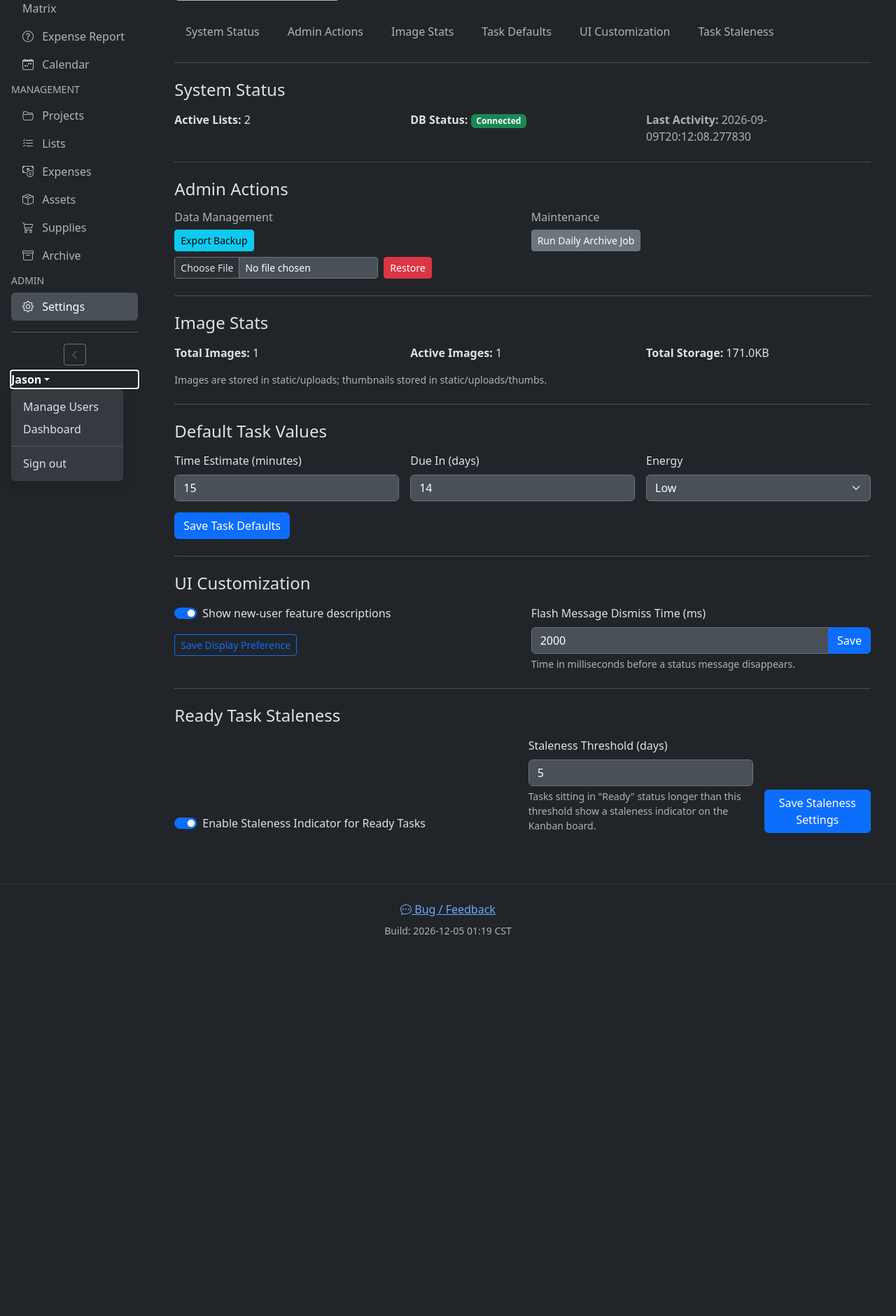
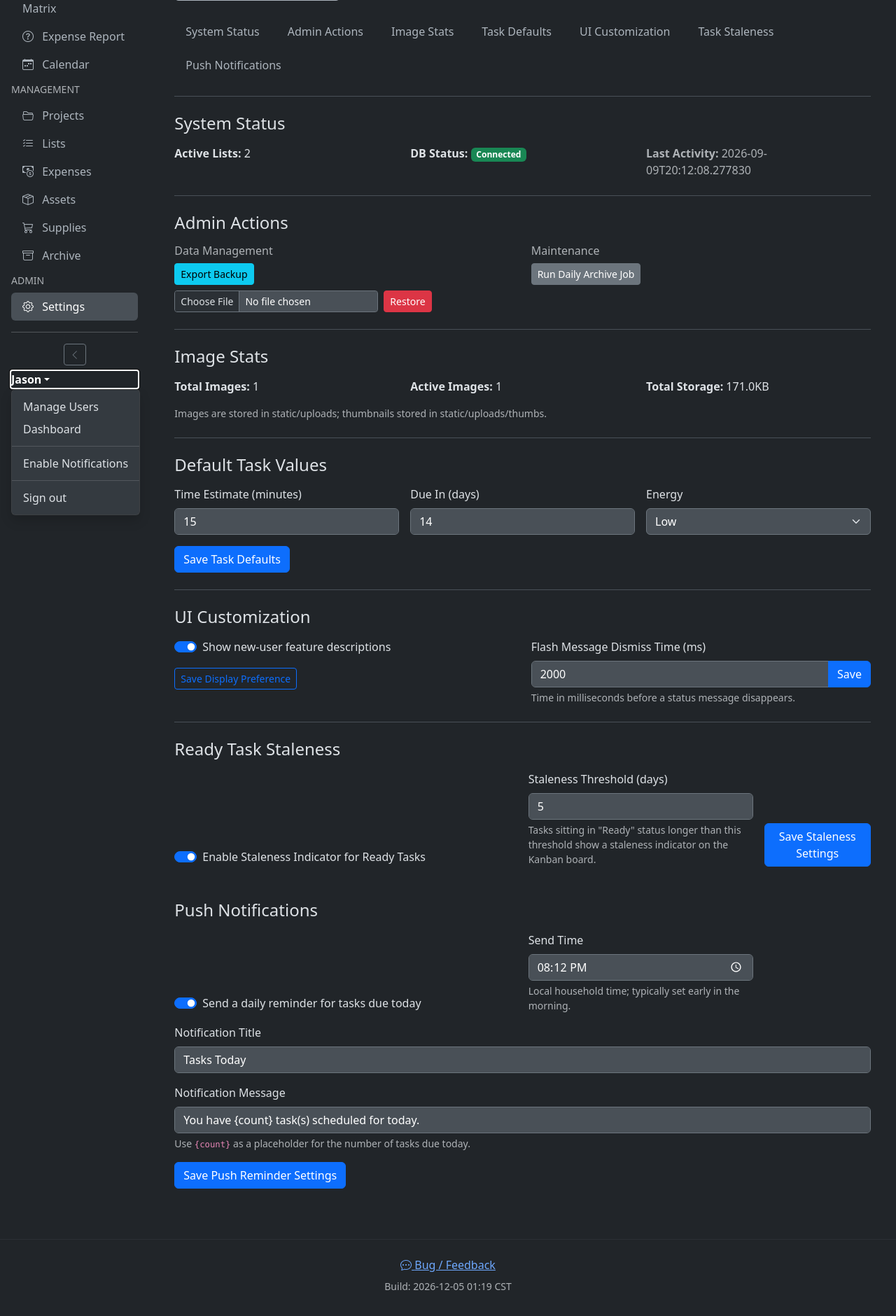
Before and after one commit to jasonbartholme/gtd-household, a Flask app: page /admin in a window 1280 px wide, after a click that opens the changed part. Shown: the part 572-2452 px from the top of the page at 70% size. Before the commit the page ends 1907 px from the top, so only its background shows below. Run offline with Flask 3, Linux system fonts and the light colour scheme.

Commit message:
added push notifications for alerts

```diff
--- a/app.py
+++ b/app.py
@@ -2,7 +2,7 @@ import calendar
 import os
 import json
 from datetime import datetime, date, timedelta
-from flask import Flask, request, redirect, url_for, session, flash, render_template, jsonify
+from flask import Flask, request, redirect, url_for, session, flash, render_template, jsonify, send_from_directory
 from flask_apscheduler import APScheduler
 from flask_sqlalchemy import SQLAlchemy
 from werkzeug.utils import secure_filename
@@ -10,6 +10,10 @@ from uuid import uuid4
 import re
 from PIL import Image
 from zoneinfo import ZoneInfo
+from dotenv import load_dotenv
+from pywebpush import webpush, WebPushException
+
+load_dotenv()
 
 # ==========================================
 # 1. APP CONFIGURATION
@@ -22,9 +26,12 @@ basedir = os.path.abspath(os.path.dirname(__file__))
 app.config['SQLALCHEMY_DATABASE_URI'] = 'sqlite:///' + os.path.join(basedir, 'app.db')
 app.config['SECRET_KEY'] = 'a-new-super-secret-key-that-is-different'
 app.config['SQLALCHEMY_TRACK_MODIFICATIONS'] = False
-app.config['UPLOAD_FOLDER'] = os.path.join('static', 'uploads')
+app.config['UPLOAD_FOLDER'] = os.path.join(basedir, 'static', 'uploads') # Must be absolute so it matches Flask's static_folder regardless of process cwd (e.g. PythonAnywhere WSGI)
 app.config['BACKUP_FOLDER'] = os.path.join(os.path.dirname(__file__), 'backups')
 app.config['MAX_CONTENT_LENGTH'] = 16 * 1024 * 1024 # 16MB max upload size
+app.config['VAPID_PUBLIC_KEY'] = os.environ.get('VAPID_PUBLIC_KEY')
+app.config['VAPID_PRIVATE_KEY'] = os.environ.get('VAPID_PRIVATE_KEY')
+app.config['VAPID_CLAIM_EMAIL'] = os.environ.get('VAPID_CLAIM_EMAIL', 'mailto:admin@example.com')
 
 db = SQLAlchemy(app)
 scheduler = APScheduler()
@@ -77,8 +84,94 @@ def daily_backup_job():
         except Exception as e:
             print(f"Error creating backup file: {e}")
 
-
-
+def send_push_to_user(user_id, title, body, url='/'):
+    """Sends a web push notification to every device the given user has subscribed on."""
+    if not app.config.get('VAPID_PRIVATE_KEY'):
+        print("Push not sent: VAPID keys are not configured.")
+        return
+    subscriptions = PushSubscription.query.filter_by(user_id=user_id).all()
+    payload = json.dumps({'title': title, 'body': body, 'url': url})
+    for sub in subscriptions:
+        try:
+            webpush(
+                subscription_info={
+                    'endpoint': sub.endpoint,
+                    'keys': {'p256dh': sub.p256dh, 'auth': sub.auth}
+                },
+                data=payload,
+                vapid_private_key=app.config['VAPID_PRIVATE_KEY'],
+                vapid_claims={'sub': app.config['VAPID_CLAIM_EMAIL']}
+            )
+        except WebPushException as ex:
+            status_code = ex.response.status_code if ex.response is not None else None
+            if status_code in (404, 410):
+                # Subscription is gone (unsubscribed/expired) — remove it.
+                db.session.delete(sub)
+                db.session.commit()
+            else:
+                print(f"Push failed for user {user_id}: {ex}")
+
+PUSH_REMINDER_DEFAULTS = {
+    'push_reminder_enabled': 'true',
+    'push_reminder_time': '07:00',
+    'push_reminder_title': 'Tasks Today',
+    'push_reminder_body': 'You have {count} task(s) scheduled for today.'
+}
+
+def get_push_reminder_settings():
+    """Reads the configurable daily task-reminder push settings, falling back to defaults."""
+    result = {}
+    for key, default in PUSH_REMINDER_DEFAULTS.items():
+        setting = db.session.get(Setting, key)
+        result[key] = setting.value if setting and setting.value else default
+    result['push_reminder_enabled'] = result['push_reminder_enabled'] == 'true'
+    return result
+
+def push_due_reminders_job():
+    """Sends each user with tasks due today a push notification, once per day at the configured time."""
+    with app.app_context():
+        settings = get_push_reminder_settings()
+        if not settings['push_reminder_enabled']:
+            return
+
+        now = get_local_now()
+        try:
+            reminder_hour, reminder_minute = (int(part) for part in settings['push_reminder_time'].split(':'))
+        except (ValueError, AttributeError):
+            reminder_hour, reminder_minute = 7, 0
+        if now.hour != reminder_hour or now.minute != reminder_minute:
+            return
+
+        today_str = now.date().isoformat()
+        last_sent_setting = db.session.get(Setting, 'push_reminder_last_sent_date')
+        if last_sent_setting and last_sent_setting.value == today_str:
+            return
+
+        today_start = datetime(now.year, now.month, now.day)
+        tomorrow_start = today_start + timedelta(days=1)
+        due_today_tasks = ActionItem.query.filter(
+            ActionItem.status.notin_(['done', 'archived']),
+            ActionItem.is_deleted == False,
+            ActionItem.due_date >= today_start,
+            ActionItem.due_date < tomorrow_start,
+            ActionItem.owner_user_id != None
+        ).all()
+
+        counts_by_owner = {}
+        for task in due_today_tasks:
+            counts_by_owner[task.owner_user_id] = counts_by_owner.get(task.owner_user_id, 0) + 1
+
+        for owner_id, count in counts_by_owner.items():
+            try:
+                body = settings['push_reminder_body'].format(count=count)
+            except (KeyError, IndexError):
+                body = f"You have {count} task(s) scheduled for today."
+            send_push_to_user(owner_id, settings['push_reminder_title'], body, url='/kanban')
+
+        last_sent_setting = last_sent_setting or Setting(key='push_reminder_last_sent_date')
+        last_sent_setting.value = today_str
+        db.session.add(last_sent_setting)
+        db.session.commit()
 
 PER_PAGE = 10 # Constant for pagination
 
@@ -360,6 +453,16 @@ class ListItem(db.Model):
     is_deleted = db.Column(db.Boolean, default=False)
     deleted_at = db.Column(db.DateTime, nullable=True)
     created_at = db.Column(db.DateTime, default=get_local_now)
+
+class PushSubscription(db.Model):
+    id = db.Column(db.Integer, primary_key=True)
+    user_id = db.Column(db.Integer, db.ForeignKey('user.id'), nullable=False)
+    endpoint = db.Column(db.Text, nullable=False, unique=True)
+    p256dh = db.Column(db.String(255), nullable=False)
+    auth = db.Column(db.String(255), nullable=False)
+    created_at = db.Column(db.DateTime, default=get_local_now)
+
+    user = db.relationship('User', backref=db.backref('push_subscriptions', cascade='all, delete-orphan'))
 
 class Setting(db.Model):
     key = db.Column(db.String(50), primary_key=True)
@@ -574,7 +677,8 @@ def inject_global_data():
         ready_staleness_enabled=ready_staleness_enabled,
         ready_staleness_days=ready_staleness_days,
         page_intro=page_intro,
-        build_timestamp=BUILD_TIMESTAMP
+        build_timestamp=BUILD_TIMESTAMP,
+        vapid_public_key=app.config.get('VAPID_PUBLIC_KEY')
     )
 first_run = True
 
@@ -644,6 +748,54 @@ def logout():
     session.clear()
     flash('You have been successfully logged out.', 'info')
     return redirect(url_for('kanban'))
+
+@app.route('/sw.js')
+def service_worker():
+    """Serves the service worker from the root so its scope covers the whole site."""
+    response = send_from_directory(basedir, 'sw.js')
+    response.headers['Service-Worker-Allowed'] = '/'
+    return response
+
+@app.route('/push/subscribe', methods=['POST'])
+def push_subscribe():
+    user_id = session.get('user_id')
+    if not user_id:
+        return jsonify({'error': 'Not logged in'}), 401
+    data = request.get_json(silent=True) or {}
+    endpoint = data.get('endpoint')
+    keys = data.get('keys') or {}
+    if not endpoint or not keys.get('p256dh') or not keys.get('auth'):
+        return jsonify({'error': 'Invalid subscription payload'}), 400
+
+    sub = PushSubscription.query.filter_by(endpoint=endpoint).first()
+    if not sub:
+        sub = PushSubscription(endpoint=endpoint)
+    sub.user_id = user_id
+    sub.p256dh = keys['p256dh']
+    sub.auth = keys['auth']
+    db.session.add(sub)
+    db.session.commit()
+    return jsonify({'status': 'subscribed'})
+
+@app.route('/push/unsubscribe', methods=['POST'])
+def push_unsubscribe():
+    user_id = session.get('user_id')
+    if not user_id:
+        return jsonify({'error': 'Not logged in'}), 401
+    data = request.get_json(silent=True) or {}
+    endpoint = data.get('endpoint')
+    if endpoint:
+        PushSubscription.query.filter_by(endpoint=endpoint, user_id=user_id).delete()
+        db.session.commit()
+    return jsonify({'status': 'unsubscribed'})
+
+@app.route('/push/test', methods=['POST'])
+def push_test():
+    user_id = session.get('user_id')
+    if not user_id:
+        return jsonify({'error': 'Not logged in'}), 401
+    send_push_to_user(user_id, 'Test Notification', 'Push notifications are working!', url='/')
+    return jsonify({'status': 'sent'})
 
 def run_migrations():
     """One-time or idempotent migrations to run on startup."""
@@ -1442,6 +1594,12 @@ def add_action():
 
     db.session.add(action)
     db.session.commit()
+
+    acting_user_id = session.get('user_id')
+    for collaborator in action.collaborators:
+        if collaborator.id != acting_user_id:
+            send_push_to_user(collaborator.id, 'New task assigned', action.title, url=f"/action/{action.id}/edit")
+
     flash(f"New task '{action.title}' created!", "success")
     return redirect(request.referrer or url_for('kanban'))
 
@@ -1491,6 +1649,7 @@ def add_action_bulk():
 def edit_action(id):
     action = db.session.get(ActionItem, id)
     if request.method == 'POST':
+        previous_collaborator_ids = {c.id for c in action.collaborators}
         action.title = request.form.get('title')
         action.item_type = request.form.get('item_type')
         action.complexity_fib = int(request.form.get('complexity_fib'))
@@ -1574,6 +1733,13 @@ def edit_action(id):
 
         db.session.commit()
         log_activity(session.get('user_id'), 'edit_action', f"Updated: {action.title}")
+
+        acting_user_id = session.get('user_id')
+        newly_added_ids = {c.id for c in action.collaborators} - previous_collaborator_ids
+        for collaborator_id in newly_added_ids:
+            if collaborator_id != acting_user_id:
+                send_push_to_user(collaborator_id, 'New task assigned', action.title, url=f"/action/{action.id}/edit")
+
         flash("Action updated.", "success")
         return redirect(url_for('kanban'))
 
@@ -1803,6 +1969,29 @@ def settings_view():
             db.session.commit()
             flash('Default task values updated.', 'success')
             return redirect(url_for('settings_view'))
+        if form_name == 'push_reminder_settings':
+            time_str = request.form.get('push_reminder_time', '07:00')
+            try:
+                hour, minute = (int(part) for part in time_str.split(':'))
+                if not (0 <= hour <= 23 and 0 <= minute <= 59):
+                    raise ValueError
+            except (ValueError, AttributeError):
+                flash('Enter a valid reminder time.', 'danger')
+                return redirect(url_for('settings_view'))
+
+            values = {
+                'push_reminder_enabled': 'true' if 'push_reminder_enabled' in request.form else 'false',
+                'push_reminder_time': f"{hour:02d}:{minute:02d}",
+                'push_reminder_title': (request.form.get('push_reminder_title') or '').strip() or PUSH_REMINDER_DEFAULTS['push_reminder_title'],
+                'push_reminder_body': (request.form.get('push_reminder_body') or '').strip() or PUSH_REMINDER_DEFAULTS['push_reminder_body']
+            }
+            for key, value in values.items():
+                setting = db.session.get(Setting, key) or Setting(key=key)
+                setting.value = value
+                db.session.add(setting)
+            db.session.commit()
+            flash('Push reminder settings updated.', 'success')
+            return redirect(url_for('settings_view'))
 
     # Data for System Stats
     active_lists_count = 0
@@ -1923,7 +2112,8 @@ def settings_view():
                            active_images=active_images,
                            total_storage_bytes=total_storage_bytes,
                            total_storage=total_storage,
-                           overview=overview)
+                           overview=overview,
+                           push_reminder=get_push_reminder_settings())
 
 @app.route('/leaderboard')
 def leaderboard():
@@ -2898,5 +3088,6 @@ if __name__ == '__main__':
     scheduler.init_app(app)
     # Add the new daily backup job to the scheduler
     scheduler.add_job(id='DailyBackupJob', func=daily_backup_job, trigger='cron', hour=2) # Runs at 2 AM
+    scheduler.add_job(id='PushDueRemindersJob', func=push_due_reminders_job, trigger='cron', minute='*') # Checked every minute; actual send time is configurable in Settings
     scheduler.start()
     app.run(host='0.0.0.0', port=5000, debug=True)
--- a/requirements.txt
+++ b/requirements.txt
@@ -4,3 +4,5 @@ Werkzeug==3.0.1
 Flask-APScheduler==1.12.4
 python-dotenv==0.20.0
 Pillow==10.4.0
+cryptography<43
+pywebpush==2.1.2
--- /dev/null
+++ b/static/js/push.js
@@ -0,0 +1,98 @@
+(function () {
+    function urlBase64ToUint8Array(base64String) {
+        const padding = '='.repeat((4 - base64String.length % 4) % 4);
+        const base64 = (base64String + padding).replace(/-/g, '+').replace(/_/g, '/');
+        const rawData = window.atob(base64);
+        const outputArray = new Uint8Array(rawData.length);
+        for (let i = 0; i < rawData.length; ++i) {
+            outputArray[i] = rawData.charCodeAt(i);
+        }
+        return outputArray;
+    }
+
+    const toggleLinks = document.querySelectorAll('.js-push-toggle-link');
+    const testLinks = document.querySelectorAll('.js-push-test-link');
+    const vapidPublicKey = document.querySelector('meta[name="vapid-public-key"]')?.content;
+
+    if (!toggleLinks.length || !('serviceWorker' in navigator) || !('PushManager' in window) || !vapidPublicKey) {
+        toggleLinks.forEach(function (el) { el.closest('li')?.remove(); });
+        testLinks.forEach(function (el) { el.closest('li')?.remove(); });
+        return;
+    }
+
+    function setUiState(isSubscribed) {
+        toggleLinks.forEach(function (el) {
+            el.textContent = isSubscribed ? 'Disable Notifications' : 'Enable Notifications';
+        });
+        testLinks.forEach(function (el) {
+            el.classList.toggle('d-none', !isSubscribed);
+        });
+    }
+
+    async function getRegistration() {
+        return navigator.serviceWorker.register('/sw.js');
+    }
+
+    async function subscribeToPush() {
+        const permission = await Notification.requestPermission();
+        if (permission !== 'granted') {
+            alert('Notification permission was not granted.');
+            return;
+        }
+        const registration = await getRegistration();
+        const subscription = await registration.pushManager.subscribe({
+            userVisibleOnly: true,
+            applicationServerKey: urlBase64ToUint8Array(vapidPublicKey)
+        });
+        await fetch('/push/subscribe', {
+            method: 'POST',
+            headers: { 'Content-Type': 'application/json' },
+            body: JSON.stringify(subscription.toJSON())
+        });
+        setUiState(true);
+    }
+
+    async function unsubscribeFromPush() {
+        const registration = await getRegistration();
+        const subscription = await registration.pushManager.getSubscription();
+        if (subscription) {
+            await fetch('/push/unsubscribe', {
+                method: 'POST',
+                headers: { 'Content-Type': 'application/json' },
+                body: JSON.stringify({ endpoint: subscription.endpoint })
+            });
+            await subscription.unsubscribe();
+        }
+        setUiState(false);
+    }
+
+    toggleLinks.forEach(function (link) {
+        link.addEventListener('click', function (e) {
+            e.preventDefault();
+            const isSubscribed = link.textContent.trim() === 'Disable Notifications';
+            (isSubscribed ? unsubscribeFromPush() : subscribeToPush()).catch(function (err) {
+                console.error('Push subscription toggle failed:', err);
+            });
+        });
+    });
+
+    testLinks.forEach(function (link) {
+        link.addEventListener('click', function (e) {
+            e.preventDefault();
+            fetch('/push/test', { method: 'POST' }).catch(function (err) {
+                console.error('Push test failed:', err);
+            });
+        });
+    });
+
+    getRegistration()
+        .then(function (registration) {
+            return registration.pushManager.getSubscription();
+        })
+        .then(function (subscription) {
+            setUiState(!!subscription);
+        })
+        .catch(function (err) {
+            console.error('Service worker registration failed:', err);
+        });
+})();
--- a/templates/_navigation.html
+++ b/templates/_navigation.html
@@ -47,6 +47,9 @@
         <li><a class="dropdown-item" href="{{ url_for('manage_users') }}">Manage Users</a></li>
         <li><a class="dropdown-item" href="{{ url_for('dashboard') }}">Dashboard</a></li>
         <li><hr class="dropdown-divider"></li>
+        <li><a class="dropdown-item js-push-toggle-link" href="#">Enable Notifications</a></li>
+        <li><a class="dropdown-item d-none js-push-test-link" href="#">Send Test Notification</a></li>
+        <li><hr class="dropdown-divider"></li>
         <li><a class="dropdown-item" href="#">Sign out</a></li>
     </ul>
 </div>
--- a/templates/base.html
+++ b/templates/base.html
@@ -10,6 +10,7 @@
     <link rel="icon" type="image/png" sizes="32x32" href="{{ url_for('static', filename='images/favicon-32x32.png') }}">
     <link rel="icon" type="image/png" sizes="16x16" href="{{ url_for('static', filename='images/favicon-16x16.png') }}">
     <link rel="manifest" href="{{ url_for('static', filename='images/site.webmanifest') }}">
+    <meta name="vapid-public-key" content="{{ vapid_public_key }}">
     <style>
         body {
             background-color: #212529;
@@ -410,6 +411,7 @@
     </footer>
     <script src="https://cdn.jsdelivr.net/npm/bootstrap@5.3.3/dist/js/bootstrap.bundle.min.js"></script>
     <script src="https://cdn.jsdelivr.net/npm/sortablejs@latest/Sortable.min.js"></script>
+    <script src="{{ url_for('static', filename='js/push.js') }}" defer></script>
     <script>
         // Initialize tooltips
         var tooltipTriggerList = [].slice.call(document.querySelectorAll('[data-bs-toggle="tooltip"]'))
--- a/templates/settings.html
+++ b/templates/settings.html
@@ -97,6 +97,7 @@
         <a class="nav-link" href="#task-defaults">Task Defaults</a>
         <a class="nav-link" href="#ui-customization">UI Customization</a>
         <a class="nav-link" href="#task-staleness">Task Staleness</a>
+        <a class="nav-link" href="#push-notifications">Push Notifications</a>
     </nav>
 
     <div class="border-top">
@@ -221,6 +222,34 @@
                 <div class="col-md-2"><button type="submit" class="btn btn-primary">Save Staleness Settings</button></div>
             </form>
         </section>
+
+        <section id="push-notifications" class="py-4">
+            <h2 class="h4 mb-3">Push Notifications</h2>
+            <form action="{{ url_for('settings_view') }}" method="POST" class="row g-3 align-items-end">
+                <input type="hidden" name="form_name" value="push_reminder_settings">
+                <div class="col-md-6">
+                    <div class="form-check form-switch">
+                        <input class="form-check-input" type="checkbox" role="switch" id="push_reminder_enabled" name="push_reminder_enabled" {% if push_reminder.push_reminder_enabled %}checked{% endif %}>
+                        <label class="form-check-label" for="push_reminder_enabled">Send a daily reminder for tasks due today</label>
+                    </div>
+                </div>
+                <div class="col-md-4">
+                    <label for="push_reminder_time" class="form-label">Send Time</label>
+                    <input type="time" class="form-control" id="push_reminder_time" name="push_reminder_time" value="{{ push_reminder.push_reminder_time }}" required>
+                    <div class="form-text">Local household time; typically set early in the morning.</div>
+                </div>
+                <div class="col-12">
+                    <label for="push_reminder_title" class="form-label">Notification Title</label>
+                    <input type="text" maxlength="100" class="form-control" id="push_reminder_title" name="push_reminder_title" value="{{ push_reminder.push_reminder_title }}">
+                </div>
+                <div class="col-12">
+                    <label for="push_reminder_body" class="form-label">Notification Message</label>
+                    <input type="text" maxlength="200" class="form-control" id="push_reminder_body" name="push_reminder_body" value="{{ push_reminder.push_reminder_body }}">
+                    <div class="form-text">Use <code>{count}</code> as a placeholder for the number of tasks due today.</div>
+                </div>
+                <div class="col-12"><button type="submit" class="btn btn-primary">Save Push Reminder Settings</button></div>
+            </form>
+        </section>
     </div>
 </div>
 {% endblock %}
```
Also changed, not shown: sw.js (added, +31 -0 lines), app.db, static/uploads/phase-lifecycle-check_78dd1c0cbdde419b95db51bf338b1a91.gif (added), static/uploads/thumbs/phase-lifecycle-check_78dd1c0cbdde419b95db51bf338b1a91.gif (added), 1 other file.
